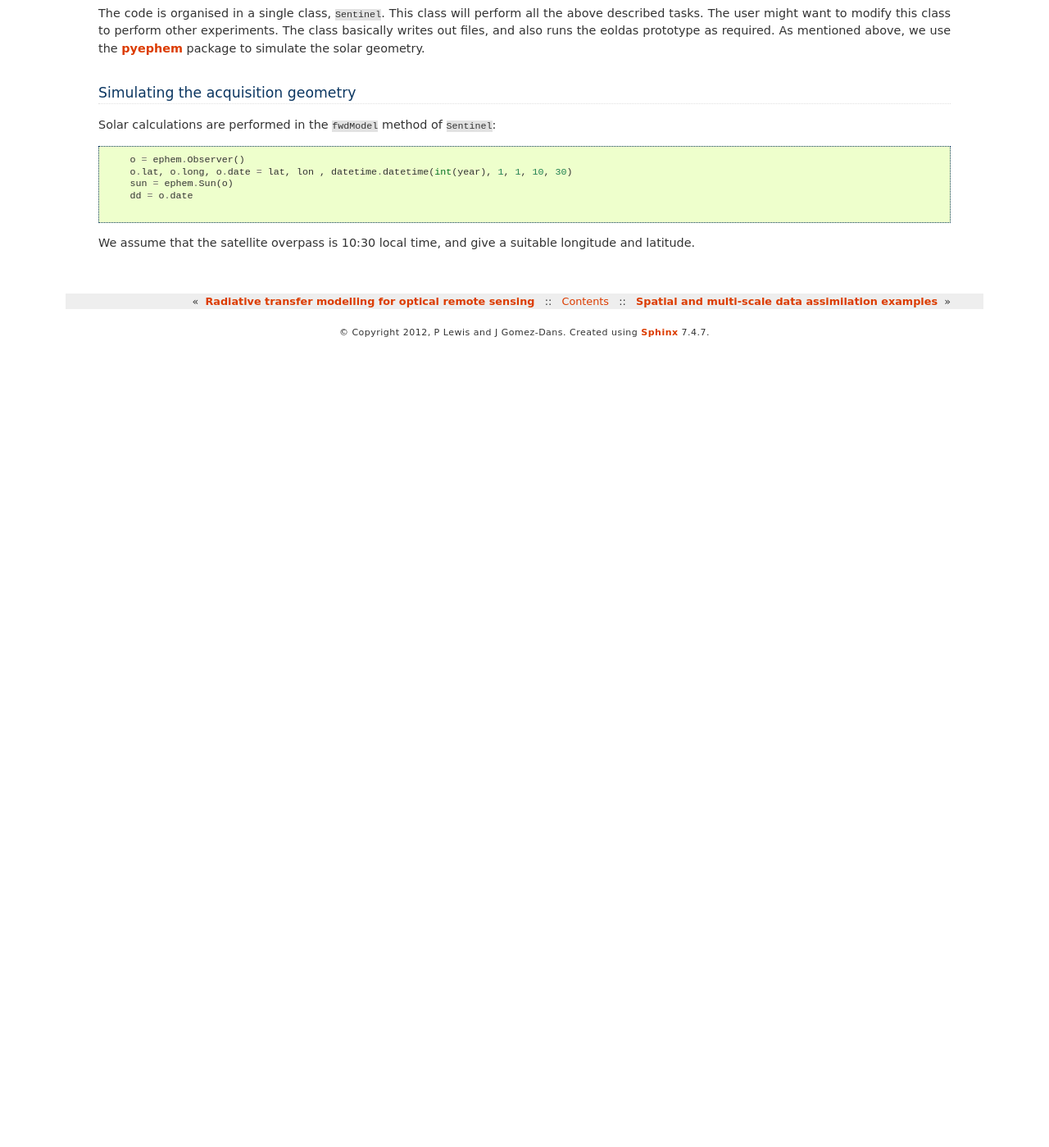
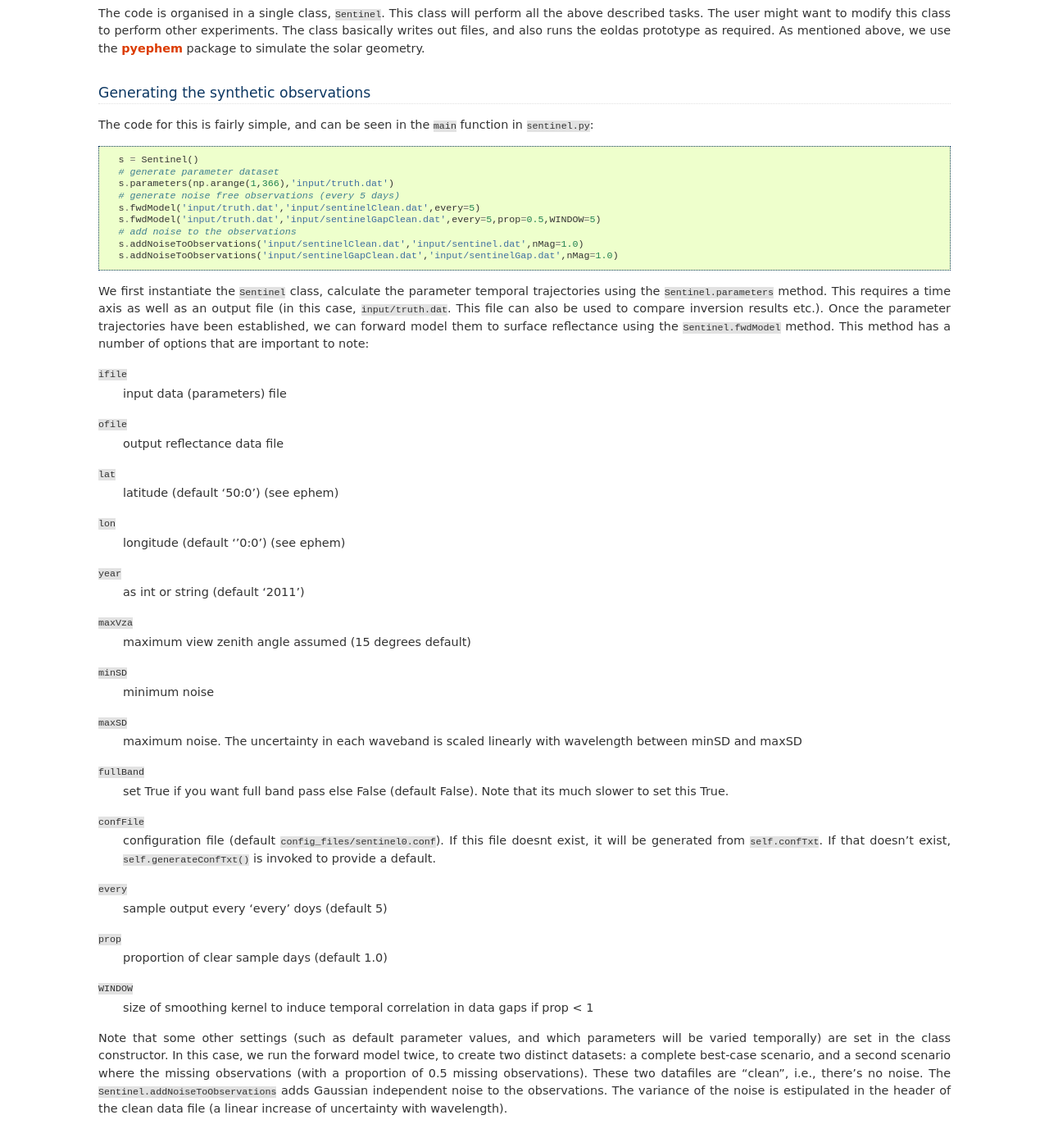
Before and after one commit to jgomezdans/eoldas_release, a Sphinx documentation site: the page built from doc/example_sentinel2.rst, in a window 1280 px wide and 1400 px high, scrolled down 1748 px. Shown: the whole window at 82% size. Built offline with Sphinx 7.4.7, drawn with Linux system fonts in a browser that asks for light colours; formulas are drawn with MathJax 3; the version number could not be read and is left out; before the commit the page ends 2170 px from its top, so only the background shows below that.

Commit message:
Data generation

```diff
--- a/doc/example_sentinel2.rst
+++ b/doc/example_sentinel2.rst
@@ -121,15 +121,58 @@ out files, and also runs the eoldas prototype as required. As mentioned
 above, we use the `pyephem <http://rhodesmill.org/pyephem/>`_ package
 to simulate the solar geometry.
 
-Simulating the acquisition geometry
-^^^^^^^^^^^^^^^^^^^^^^^^^^^^^^^^^^^^
+Generating the synthetic observations
+^^^^^^^^^^^^^^^^^^^^^^^^^^^^^^^^^^^^^^^^^^^^
 
-Solar calculations are performed in the ``fwdModel`` method of
-``Sentinel``:
+The code for this is fairly simple, and can be seen in the ``main``
+function in ``sentinel.py``:
 
 .. literalinclude:: ../sentinel.py
    :language: python
-   :lines: 256-260
+   :lines: 892-900
 
-We assume that the satellite overpass is 10:30 local time, and give
-a suitable longitude and latitude.
+We first instantiate the ``Sentinel`` class, calculate the parameter
+temporal trajectories using the ``Sentinel.parameters`` method. This
+requires a time axis as well as an output file (in this case,
+``input/truth.dat``. This file can also be used to compare inversion
+results etc.). Once the parameter trajectories have been established,
+we can forward model them to surface reflectance using the ``Sentinel.fwdModel``
+method. This method has a number of options that are important to note:
+
+``ifile``
+    input data (parameters) file
+``ofile``
+    output reflectance data file
+``lat``
+    latitude (default '50:0') (see ephem)
+``lon``
+    longitude (default ''0:0') (see ephem)
+``year``
+    as int or string (default '2011')
+``maxVza``
+    maximum view zenith angle assumed (15 degrees default)
+``minSD``
+    minimum noise
+``maxSD``
+    maximum noise. The uncertainty in each waveband is scaled linearly with wavelength between minSD and maxSD
+``fullBand``
+    set True if you want full band pass else False (default False). Note that its much slower to set this True.
+``confFile``
+    configuration file (default ``config_files/sentinel0.conf``). If this file doesnt exist, it will be generated from ``self.confTxt``. If that doesn't exist, ``self.generateConfTxt()``  is invoked to provide a default.
+``every``
+    sample output every 'every' doys (default 5)
+``prop``
+    proportion of clear sample days (default 1.0)
+``WINDOW``
+    size of smoothing kernel to induce temporal correlation in data gaps if prop < 1
+
+Note that some other settings (such as default parameter values, and
+which parameters will be varied temporally) are set in the class
+constructor. In this case, we run the forward model twice, to create
+two distinct datasets: a complete best-case scenario, and a second
+scenario where the missing observations (with a proportion of 0.5 missing
+observations). These two datafiles are "clean", i.e., there's no noise.
+The ``Sentinel.addNoiseToObservations`` adds Gaussian independent noise
+to the observations. The variance of the  noise is estipulated in the
+header of the clean data file (a linear increase of uncertainty with
+wavelength).
```
